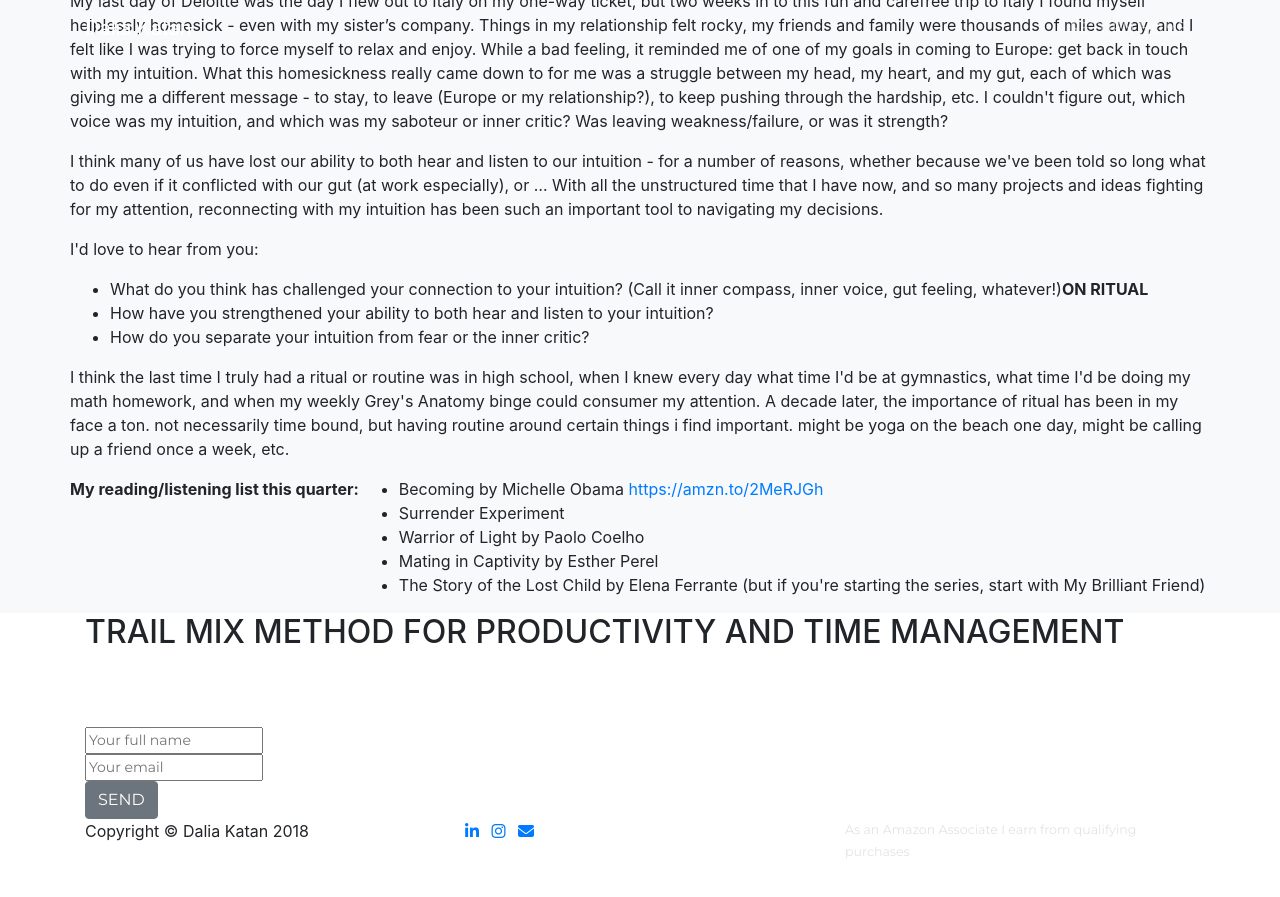
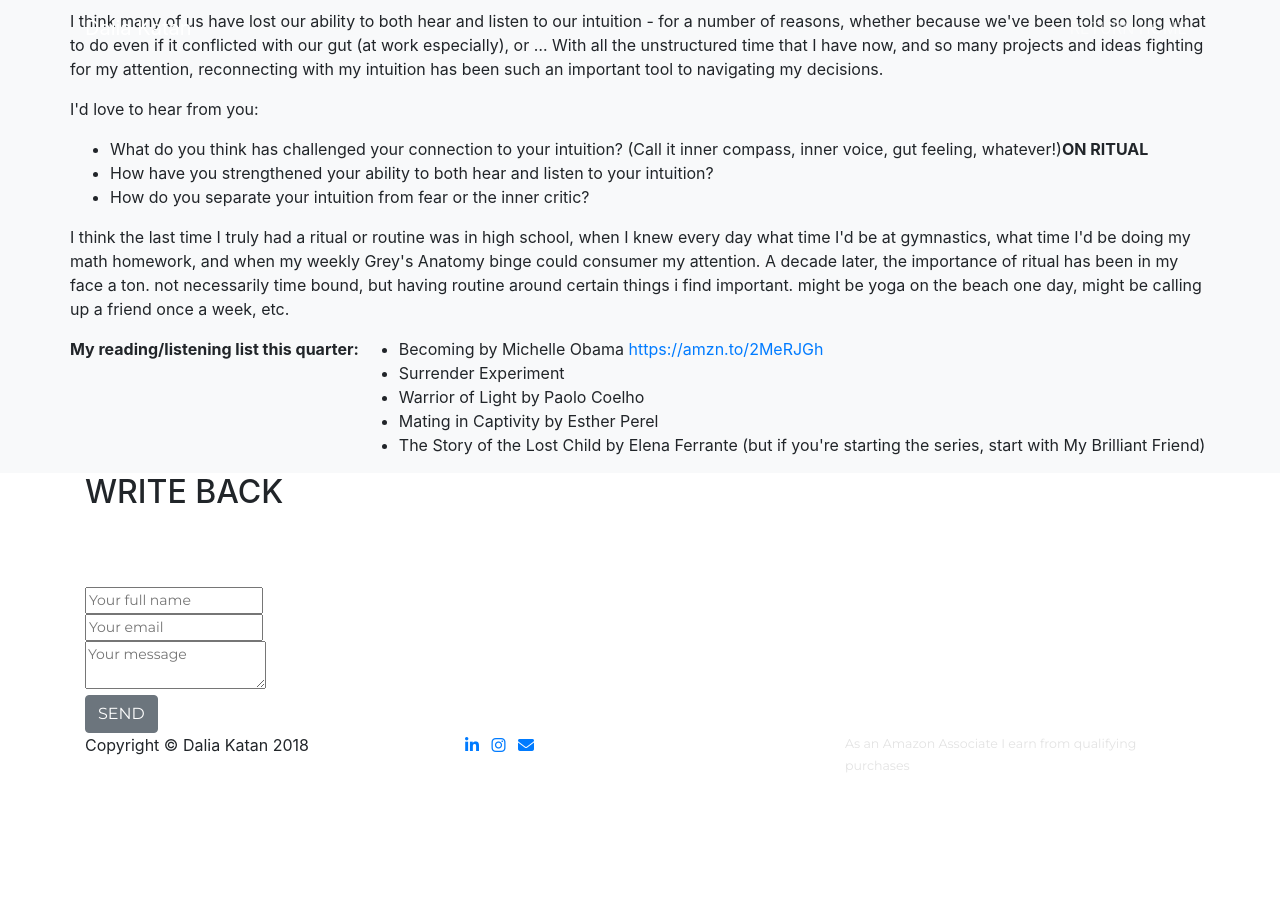
Before and after one commit to dalkat/dalkat.github.io, a Jekyll site: the page built from update-1.md, in a window 1280 px wide and 900 px high, scrolled down 2203 px. Shown: the top 897 px of the window. Built offline with Jekyll 4.4.1, drawn with Linux system fonts in a browser that asks for light colours; nearby versions of some CDN libraries; some web fonts are replaced; library files that are not in the unit come from our copies; after the commit the page ends 3017 px from its top, so only the background shows below that.

Commit message:
blog v1.1.6

```diff
--- a/_layouts/update-1.html
+++ b/_layouts/update-1.html
@@ -9,18 +9,25 @@ layout: default-sub
     <!-- Header -->
     <header class="longtext">
 
-      <div class="container" style="padding-top:100px; padding-bottom:100px;">
+      <div class="container" style="padding-top:100px;">
               <div class="intro-text" style="display:block; text-align:left; padding:40px 0;">
               <div class="intro-lead-in"><b>Dalia's Sabbatical Update #1</b><br><small>February 2019</small>
               </div></div>
         </div>
     </header>
 
+
+    <section class="services" class="bg-light">
+      <div class="container">
+        <div class="row">
+            <p><i>This has been so hard to write, and so hard to not let the perfectionist in me take over! So a quick YAY that I've finally clicked send! My goal in writing these updates is to share my journey experimenting with a lifestyle that doesn't involve full-time or freelance work, to ask for help and input on the many questions I'm asking myself during this journey, and perhaps even to inject some inspiration on what's possible to the amazing people in my life. My one request is that I would LOVE to hear from you - if there's something that particularly resonates, or if you have advice from your own life journeys, write me a note, and let me know how you're doing, too :)</i></p>
+          </div>
+        </div>
+      </section>
+
     <section class="services">
       <div class="container">
         <div class="row">
-            <p><i>This has been so hard to write, and so hard to not let the perfectionist in me take over! So a quick YAY that I've finally clicked send! My goal in writing these updates is to share my journey experimenting with a lifestyle that doesn't involve full-time or freelance work, to ask for help and input on the many questions I'm asking myself during this journey, and perhaps even to inject some inspiration on what's possible to the amazing people in my life. My one request is that I would LOVE to hear from you - if there's something that particularly resonates, or if you have advice from your own life journeys, write me a note, and let me know how you're doing, too :)</i></p>
-            <p>&nbsp;</p>
             <p>In the words of <a href="https://amzn.to/2MeRJGh">Michelle Obama</a>, it's been four months since I "swerved" and left Deloitte, and yet it feels like an entire year has passed in that time. I've had a LOT of time to work with: time to focus on things I want to focus on - and when I want to focus on them; to explore different subjects and interests; and to show up fully for the people I care about (more on that below). I truly believe that this is what life is supposed to look like: having the freedom to play and be guided by our innate human curiosity.</p>
             <p>When I decided to leave the all-consuming consulting world to take this creative sabbatical, I soon realized that this time wasn't a&nbsp;<em>temporary</em>&nbsp;break from a job, and that this recovering type-A overachieving New Yorker had already made two big life decisions:&nbsp;</p>
             <p>1) Full-time jobs are not for everyone, and I didn't want to return to one; and&nbsp;</p>
@@ -41,9 +48,9 @@ layout: default-sub
             <p>P.P.S: Our society puts a lot of pressure on people to always think about 'what's your next job' or 'have you started applying yet?' Let's challenge ourselves instead to ask those around us, 'Where is your heart leading you lately? what's your latest adventure? Or, what does your life look like right now?' Remember that "Life is a process, not an outcome" (<a href="https://amzn.to/2SU2qRd">Design Your Life</a>). I also want to pull in something from DYL on life being a process not an outcome and from Mindvalley on life design.&nbsp;</p>
             <p>From Karin:I really agree. I think we need to start by remembering we are human being and not human doing :)&nbsp;</p>
 
-                    </div>
-                  </div>
-                </section>
+        </div>
+      </div>
+    </section>
 
      <section class="bg-light">
       <div class="container">
@@ -79,13 +86,14 @@ layout: default-sub
           </div>
         </div>
       </section>
+
         <!-- Contact -->
     <section id="contact">
       <div class="container">
         <div class="row">
           <div class="col-lg-12 text-left">
-            <h2 class="section-heading text-uppercase">Trail Mix Method for Productivity and Time Management</h2>
-            <h3 class="section-subheading" style="font-size:15px; font-family:'Montserrat', 'Helvetica Neue', Helvetica, Arial, sans-serif; color:white; margin-bottom:50px;">Whoops! It's not ready yet, but enter your email below to be the first to receive it in a few weeks' time.</h3>
+            <h2 class="section-heading text-uppercase">Write back</h2>
+            <h3 class="section-subheading" style="font-size:15px; font-family:'Montserrat', 'Helvetica Neue', Helvetica, Arial, sans-serif; color:white; margin-bottom:50px;">Let me know what's happening in your life!</h3>
           </div>
         </div>
         <div class="row" style="display:block; text-align:left;">
@@ -93,6 +101,7 @@ layout: default-sub
               <form method="POST" action="https://formspree.io/dkatan.77@gmail.com" style="font-size:14px; font-family:'Montserrat', 'Helvetica Neue', Helvetica, Arial, sans-serif;">
                 <input type="text" name="name" placeholder="Your full name"required><br>
                 <input type="email" name="_replyto" placeholder="Your email" required><br>
+                <textarea name="message" placeholder="Your message" class="contact" required></textarea><br>
                 <input type="hidden" name="_subject" value="Trail Mix Early List"/>
                 <button type="submit" class="btn btn-secondary btn-xl text-uppercase js-scroll-trigger">Send</button>
               </form>
```
